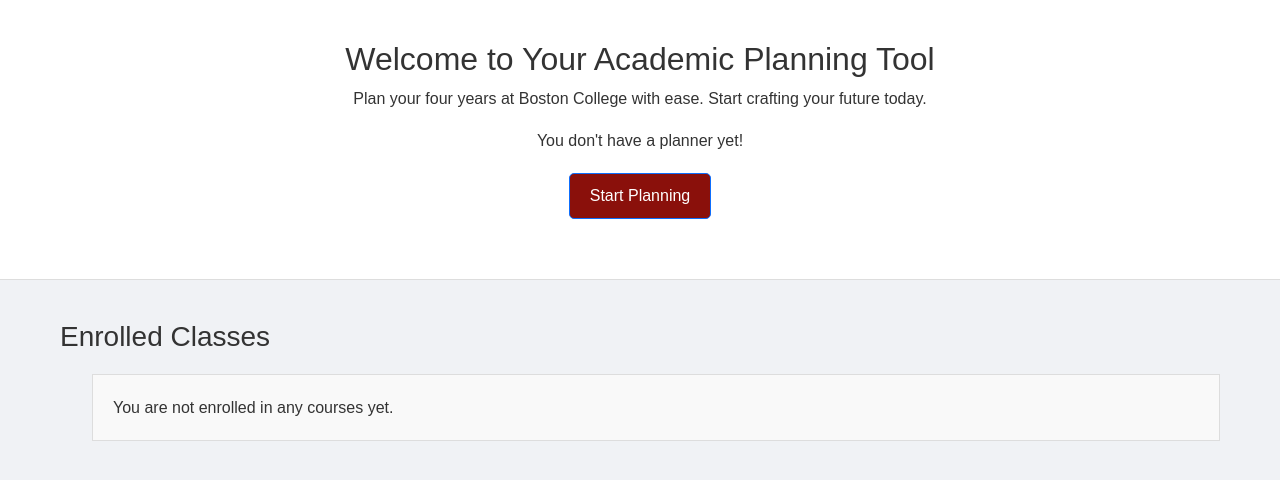
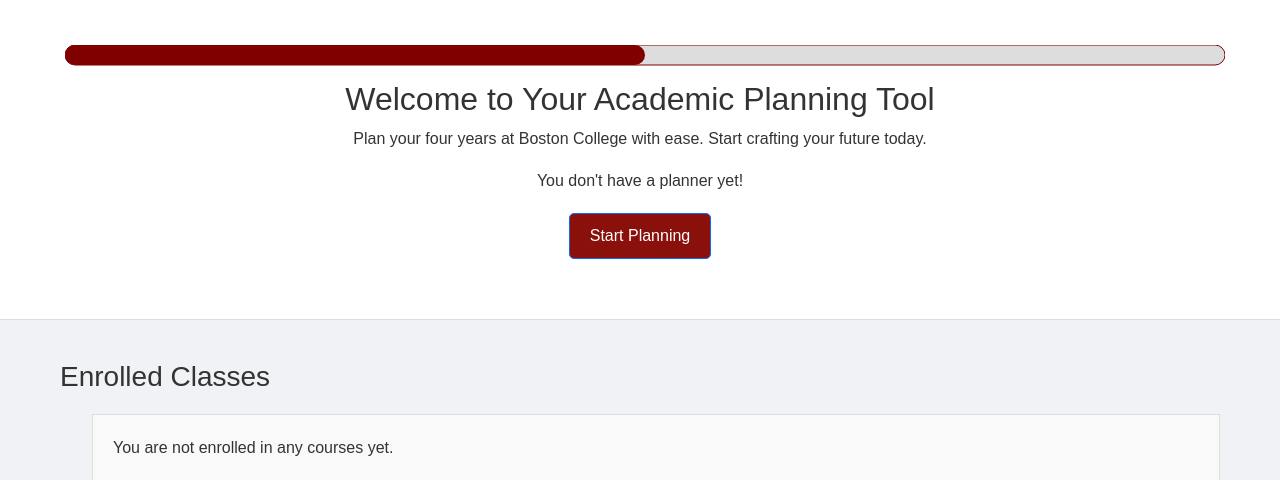
Before and after one commit to shipmaal/swe-django-deployment, a Django app: template student_planner/planner/templates/planner/landing_student.html in a window 1280 px wide. Shown: the part 114-594 px from the top of the page. Run offline with Django 5.2, Linux system fonts and the light colour scheme; the template is opened without the code that fills it, so the values that code supplies are empty; some libraries are stand-ins or nearby versions.

Commit message:
Added a progress bar on the main page

```diff
--- a/student_planner/planner/templates/planner/create_plan.html
+++ b/student_planner/planner/templates/planner/create_plan.html
@@ -16,7 +16,7 @@
         display: grid;
         grid-template-columns: repeat(4, 1fr);
         grid-template-rows: repeat(2, 1fr);
-        gap: 20px; /* adjust as needed */
+        gap: 20px;
       }
     </style>
   </head>
--- a/student_planner/planner/templates/planner/landing_student.html
+++ b/student_planner/planner/templates/planner/landing_student.html
@@ -30,6 +30,12 @@
     <main>
       <section class="intro">
         <div class="container">
+          <div style="width: 100%; overflow: visible;">
+            <svg width="100%" height="30" style="margin: 5px">
+                <rect width="100%" height="20" style="stroke: maroon; fill: #ddd;" rx="10" />
+                <rect id='progress' width="50%" height="20" style="fill: maroon;" rx="10" />
+            </svg>
+          </div>
           <h2>Welcome to Your Academic Planning Tool</h2>
           <p>
             Plan your four years at Boston College with ease. Start crafting
@@ -104,5 +110,10 @@
       var data = {{ data_dict|safe }};
       document.getElementById("json").textContent = JSON.stringify(data, null, 2);
     </script>
+    <script>
+      var progress = document.getElementById('progress');
+      var width = {{ progress_width|safe }};
+      progress.style.width = width + '%';
+    </script>
   </body>
 </html>
--- a/student_planner/planner/views.py
+++ b/student_planner/planner/views.py
@@ -36,6 +36,7 @@ class StudentLandingPageView(TemplateView):
         context = super().get_context_data(**kwargs)
         student = Student.objects.get(email=self.request.user.email)
         planners = Planner.objects.filter(student=student)
+        context['progress_width'] = 10
         if planners:
             sem_1 = planners[0].fall_one
             context['planners'] = planners
```
